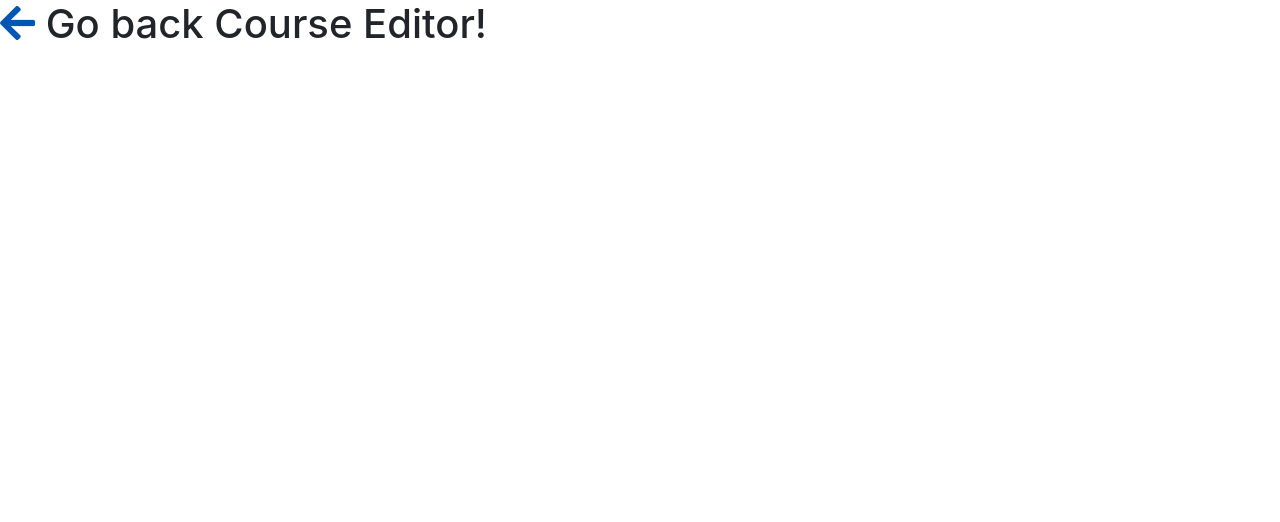
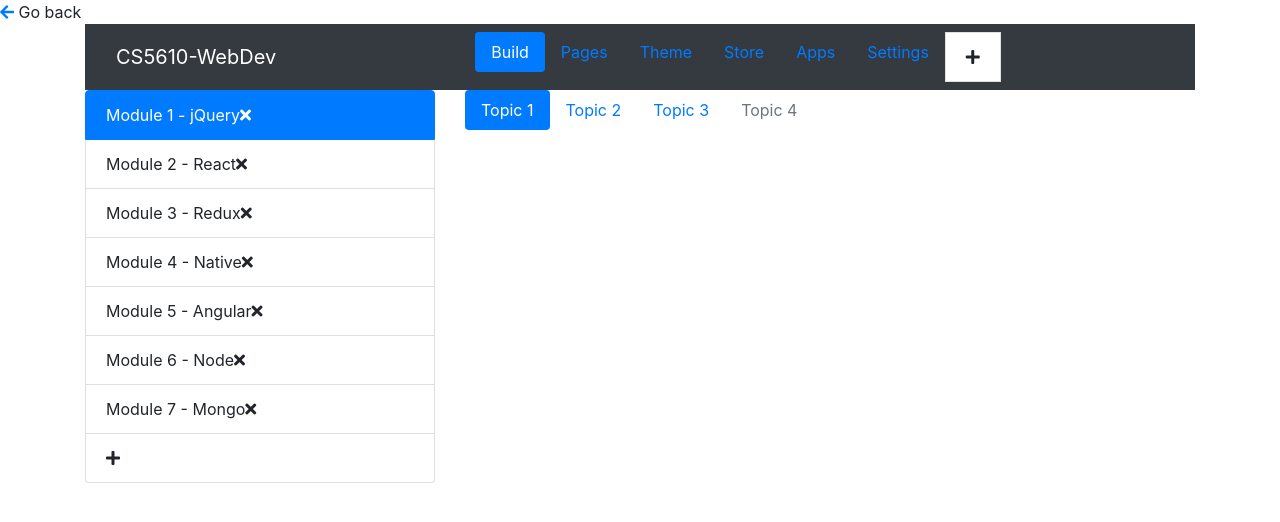
Before and after one commit to khaderkhan/wbdv-sp21-01-khaderkhan-client-react, a React (Create React App) app: page /editor in a window 1280 px wide. Shown: the top 522 px of the page. Built offline with nearby package versions, Linux system fonts and the light colour scheme.

Commit message:
saving changes

```diff
--- a/src/components/course-editor.js
+++ b/src/components/course-editor.js
@@ -4,13 +4,115 @@ import {Link} from "react-router-dom";
 
 const CourseEditor = ({history}) => {
     return (
-        <h1>
-            <Link to="/courses">
+        <div>
+            <Link to="/courses/table">
             <i className="fas fa-arrow-left"></i>
             </Link>
             <span onClick={() => history.goBack()}> Go back </span>
-            Course Editor!
-        </h1>
+            <div className="container">
+
+                <nav className="navbar navbar-dark bg-dark">
+                    <div className="col-4">
+                        <a className="navbar-brand" href="#">CS5610-WebDev</a>
+                    </div>
+
+                    <div className="col-8">
+
+                        <ul className="nav nav-pills">
+                            <li className="nav-item">
+                                <a className="nav-link active" aria-current="page" href="#">Build</a>
+                            </li>
+                            <li className="nav-item">
+                                <a className="nav-link" href="#">Pages</a>
+                            </li>
+                            <li className="nav-item-top">
+                                <a className="nav-link nav-item-top" href="#">Theme</a>
+                            </li>
+                            <li className="nav-item">
+                                <a className="nav-link" href="#">Store</a>
+                            </li>
+                            <li className="nav-item">
+                                <a className="nav-link" href="#">Apps</a>
+                            </li>
+                            <li className="nav-item">
+                                <a className="nav-link" href="#">Settings</a>
+                            </li>
+                            <li className="list-group-item">
+                                <i className="fa fa-plus"></i>
+                            </li>
+
+                        </ul>
+
+                    </div>
+
+
+                </nav>
+
+                <div className="row">
+
+                </div>
+
+                <div className="row">
+                    <div className="col-4">
+                        <ul className="list-group">
+                            <li className="list-group-item active">
+                                Module 1 - jQuery
+                                <i className="pull-right fa fa-times"></i>
+                            </li>
+                            <li className="list-group-item list-colors">
+                                Module 2 - React
+                                <i className="pull-right fa fa-times"></i>
+                            </li>
+                            <li className="list-group-item list-colors">
+                                Module 3 - Redux
+                                <i className="pull-right fa fa-times"></i>
+                            </li>
+                            <li className="list-group-item list-colors">
+                                Module 4 - Native
+                                <i className="pull-right fa fa-times"></i>
+                            </li>
+                            <li className="list-group-item list-colors">
+                                Module 5 - Angular
+                                <i className="pull-right fa fa-times"></i>
+                            </li>
+                            <li className="list-group-item list-colors">
+                                Module 6 - Node
+                                <i className="pull-right fa fa-times"></i>
+                            </li>
+                            <li className="list-group-item list-colors">
+                                Module 7 - Mongo
+                                <i className="pull-right fa fa-times"></i>
+                            </li>
+                            <li className="list-group-item list-colors">
+                                <i className="pull-right fa fa-plus"></i>
+                            </li>
+
+
+                        </ul>
+
+                    </div>
+                    <div className="col-8">
+                        <ul className="nav nav-pills">
+                            <li className="nav-item">
+                                <a className="nav-link active" aria-current="page" href="#">Topic 1</a>
+                            </li>
+                            <li className="nav-item">
+                                <a className="nav-link" href="#">Topic 2</a>
+                            </li>
+                            <li className="nav-item">
+                                <a className="nav-link" href="#">Topic 3</a>
+                            </li>
+                            <li className="nav-item">
+                                <a className="nav-link disabled" href="#" tabIndex="-1" aria-disabled="true">Topic 4</a>
+                            </li>
+                        </ul>
+                    </div>
+                </div>
+
+            </div>
+
+        {/*// </h1>*/}
+        </div>
     )
 }
 export default CourseEditor
--- a/src/components/course-table.js
+++ b/src/components/course-table.js
@@ -12,15 +12,14 @@ export default class CourseTable extends
 
     render() {
         return(
-            <div class="container">
+            <div className="container">
                 <table className="table table-striped">
                     <thead>
-                    {/*<CourseHeader view="grid"/>*/}
                     <tr>
-                        <th className="w-25 col-md-12">Title</th>
-                        <th className="w-25 col-md-4">Owned By</th>
-                        <th className="w-25 col-md-4">Last Modified</th>
-                        <th className="w-25 col-md-4">
+                        <th className="w-25 col-sm-6 col-xs-12">Title</th>
+                        <th className="w-25 d-none d-sm-table-cell">Owned By</th>
+                        <th className="w-25 d-none d-sm-table-cell">Last Modified</th>
+                        <th className="w-25 d-none d-sm-table-cell">
                             <div>
                                 <i className="mr-2 fas fa-folder"></i>
                                 <i className="fas fa-sort-alpha-up-alt"></i>
@@ -32,10 +31,6 @@ export default class CourseTable extends
                     </tr>
                     </thead>
                     <tbody>
-                    {/*<CourseRow title="CS5610" owner="me"/>*/}
-                    {/*<CourseRow title="CS3200" owner="you"/>*/}
-                    {/*<CourseRow title="CS5200" owner="him"/>*/}
-                    {/*<CourseRow title="CS4550" owner="she"/>*/}
                     {
                         this.props.courses.map(course =>
                             <CourseRow
```
Also changed, not shown: src/components/course-card.js (+0 -11 lines).
